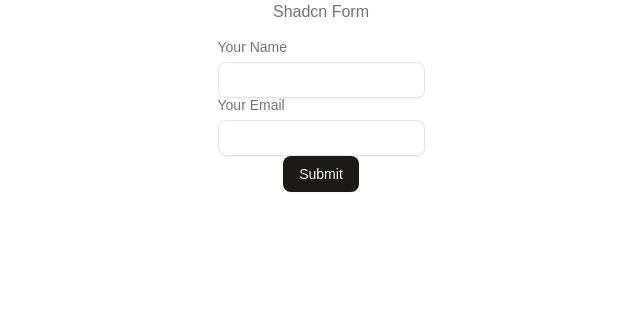
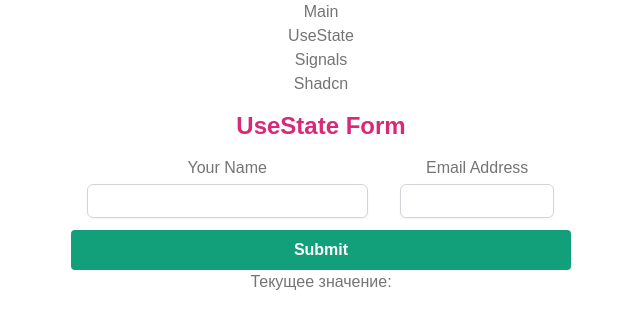
Before and after one commit to zagorky/experimental-project, a React (Vite) app: page /state in a window 1280 px wide. Shown: the top 328 px of the page, without its empty margins (319-959 px from the left). Built offline with nearby package versions, Linux system fonts and the light colour scheme.

Commit message:
feat: add router

```diff
--- a/package.json
+++ b/package.json
@@ -46,6 +46,7 @@
     "globals": "^16.0.0",
     "postcss": "^8.5.3",
     "prettier": "^3.5.3",
+    "react-router": "^7.5.3",
     "tailwindcss": "^4.1.4",
     "tw-animate-css": "^1.2.8",
     "typescript": "~5.7.2",
--- a/src/app/App.tsx
+++ b/src/app/App.tsx
@@ -1,16 +1,9 @@
 import './App.css';
-import { ShadcnForm } from '~components/shadcn-form.tsx';
-import { UserRenderer } from '~components/user-renderer.tsx';
-import { useUsersStore } from '~stores/users-store.ts';
+import { RouterProvider } from 'react-router/dom';
+import { AppRouter } from '~app/router.tsx';
 
 function App() {
-  const users = useUsersStore((state) => state.users);
-  return (
-    <section>
-      <ShadcnForm />
-      <UserRenderer users={users} />
-    </section>
-  );
+  return <RouterProvider router={AppRouter} />;
 }
 
 export default App;
--- /dev/null
+++ b/src/app/pages/main-page.tsx
@@ -0,0 +1,7 @@
+export const MainPage = () => {
+  return (
+    <div>
+      <h1>Hello</h1>
+    </div>
+  );
+};
--- /dev/null
+++ b/src/app/pages/shadcn-page.tsx
@@ -0,0 +1,14 @@
+import { ShadcnForm } from '~components/shadcn-form.tsx';
+import { UserRenderer } from '~components/user-renderer.tsx';
+import { useUsersStore } from '~stores/users-store.ts';
+
+export const ShadcnPage = () => {
+  const users = useUsersStore((state) => state.users);
+
+  return (
+    <>
+      <ShadcnForm></ShadcnForm>
+      <UserRenderer users={users} />
+    </>
+  );
+};
--- /dev/null
+++ b/src/app/pages/signals-page.tsx
@@ -0,0 +1,5 @@
+import { SignalForm } from '~components/signal-form.tsx';
+
+export const SignalsPage = () => {
+  return <SignalForm />;
+};
--- /dev/null
+++ b/src/app/pages/use-state.page.tsx
@@ -0,0 +1,9 @@
+import { UseStateForm } from '~components/use-state-form.tsx';
+
+export const UseStatePage = () => {
+  return (
+    <>
+      <UseStateForm />
+    </>
+  );
+};
--- /dev/null
+++ b/src/app/router.tsx
@@ -0,0 +1,50 @@
+import { createBrowserRouter } from 'react-router';
+import { Layout } from '~components/layouts/layout.tsx';
+
+export const AppRouter = createBrowserRouter([
+  {
+    element: <Layout />,
+    children: [
+      {
+        path: '/',
+        async lazy() {
+          const { MainPage } = await import('./pages/main-page.tsx');
+
+          return {
+            element: <MainPage />,
+          };
+        },
+      },
+      {
+        path: '/state',
+        async lazy() {
+          const { UseStatePage } = await import('./pages/use-state.page.tsx');
+
+          return {
+            element: <UseStatePage />,
+          };
+        },
+      },
+      {
+        path: '/signals',
+        async lazy() {
+          const { SignalsPage } = await import('./pages/signals-page.tsx');
+
+          return {
+            element: <SignalsPage />,
+          };
+        },
+      },
+      {
+        path: '/shadcn',
+        async lazy() {
+          const { ShadcnPage } = await import('./pages/shadcn-page.tsx');
+
+          return {
+            element: <ShadcnPage />,
+          };
+        },
+      },
+    ],
+  },
+]);
--- /dev/null
+++ b/src/components/layouts/layout.tsx
@@ -0,0 +1,25 @@
+import { Link, Outlet } from 'react-router';
+
+export const Layout = () => {
+  return (
+    <>
+      <nav>
+        <ul>
+          <li>
+            <Link to="/">Main</Link>
+          </li>
+          <li>
+            <Link to="/state">UseState</Link>
+          </li>
+          <li>
+            <Link to="/signals">Signals</Link>
+          </li>
+          <li>
+            <Link to="/shadcn">Shadcn</Link>
+          </li>
+        </ul>
+      </nav>
+      <Outlet />
+    </>
+  );
+};
```
Also changed, not shown: 1 other file (tests, documents, lock files or other folders).
